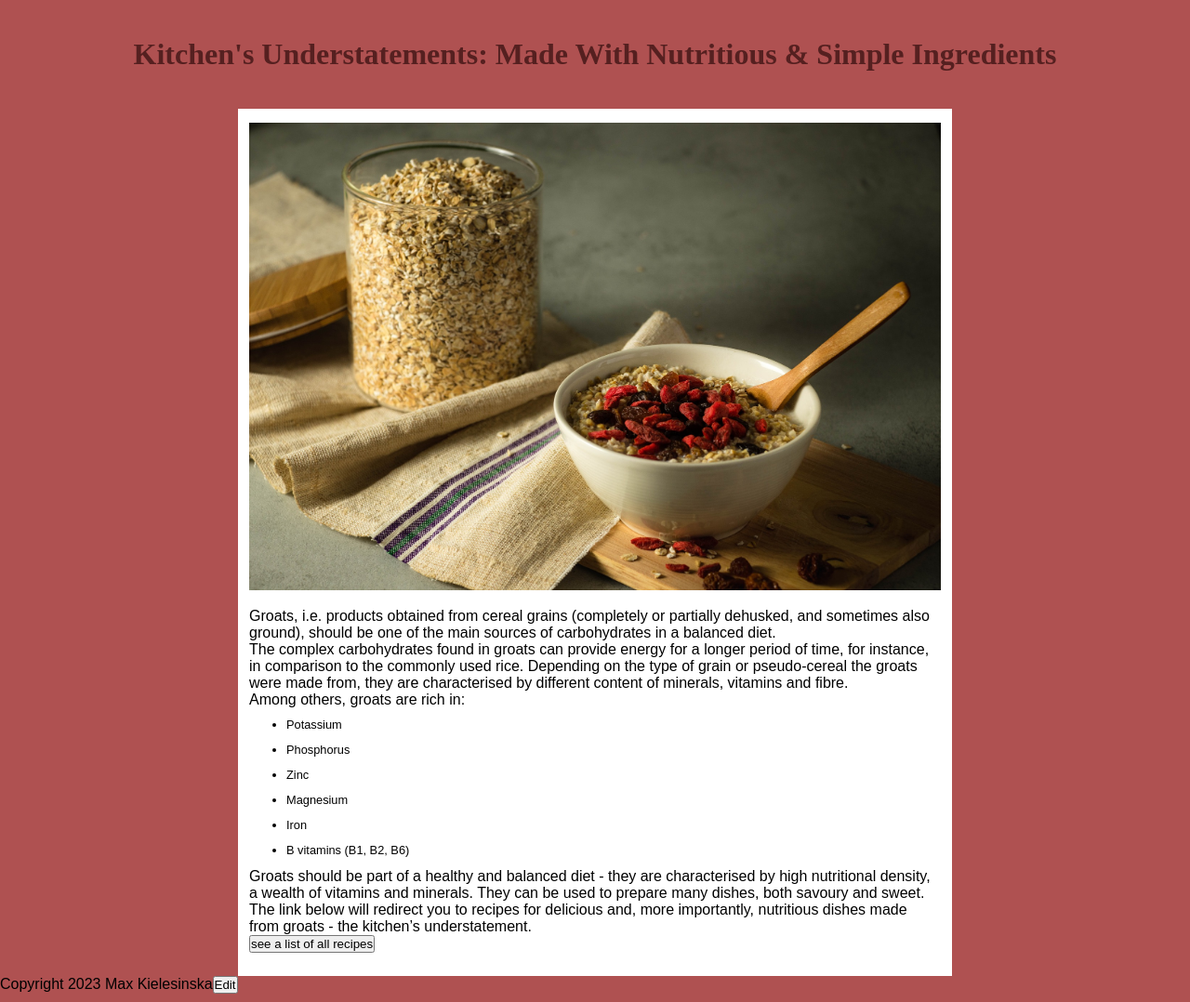
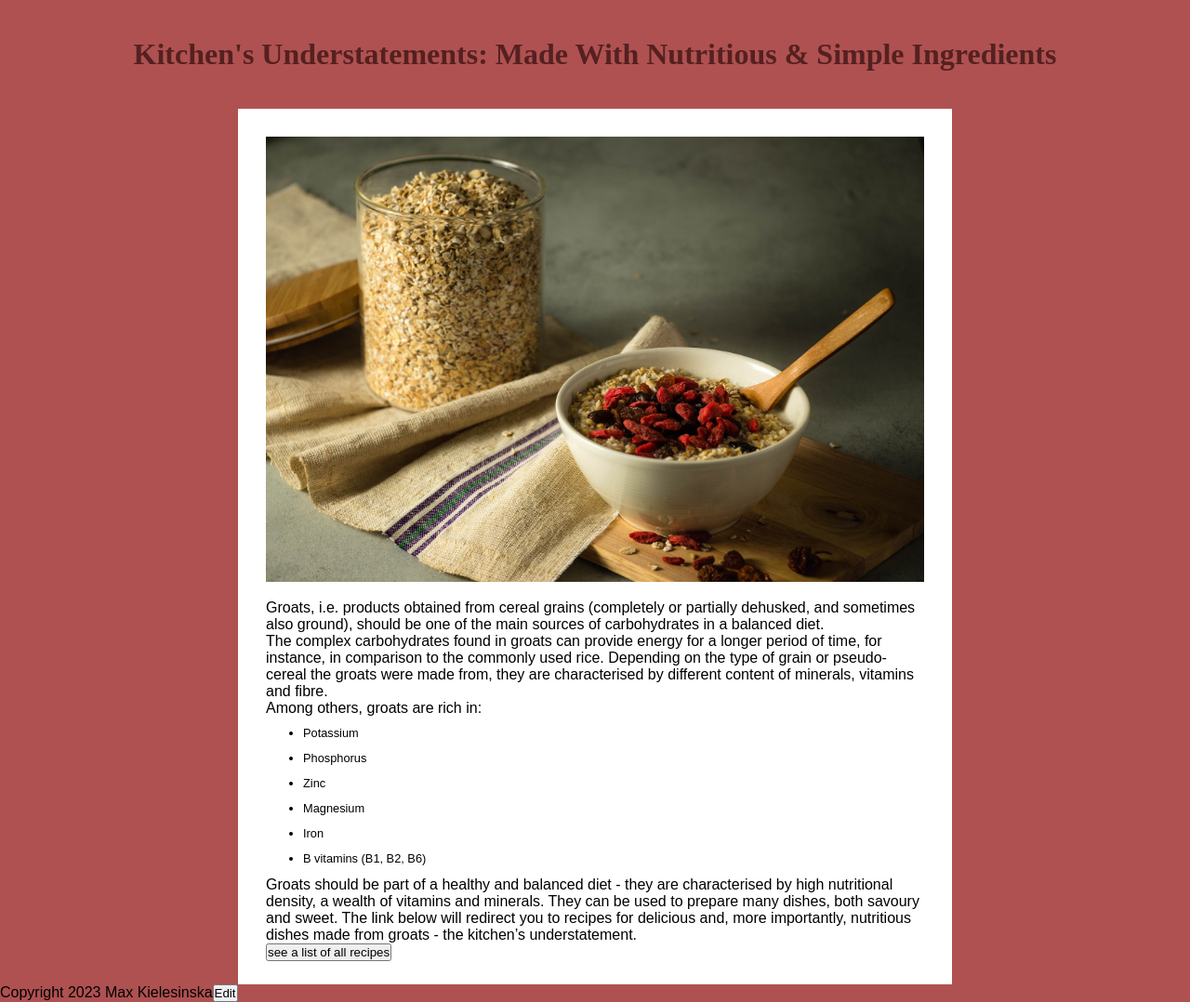
Before and after one commit to max19057767/maxrecipes, a Jekyll site: the page built from home/index.md, in a window 1280 px wide. Shown: the whole page at 93% size. Built offline with Jekyll 4.4.1, drawn with Linux system fonts in a browser that asks for light colours.

Commit message:
Update recipes.css

```diff
--- a/styles/recipes.css
+++ b/styles/recipes.css
@@ -14,13 +14,13 @@
 
 /* the rest is up to you */
 
-
 body{ background-color: rgb(175, 81, 81);}
 
 
 
 
 header {
+
  padding: 10px;
  margin-bottom: 15px;
  text-align: center;
@@ -68,7 +68,10 @@ border:1px solid rgb(233, 164, 164)ple;
 padding: 0 12px 0 12px;
 margin:0 auto;
 background-color: white;
-padding-bottom: 25px;}
+padding-bottom: 25px;
+padding-left: 30px;
+padding-right: 30px;
+padding-top: 15px;}
 
 
 img{
```
